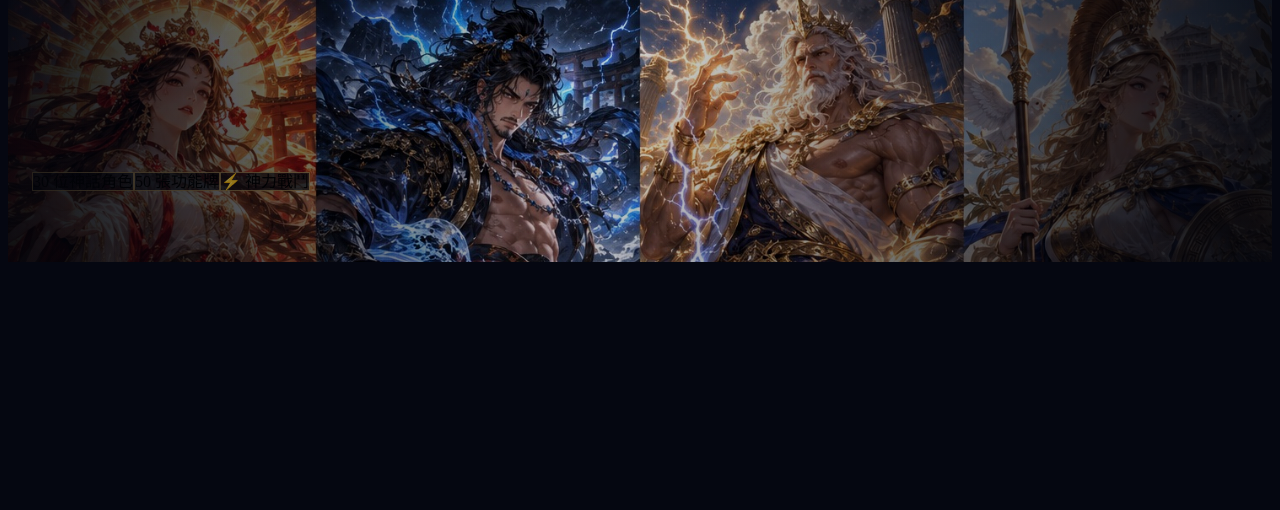
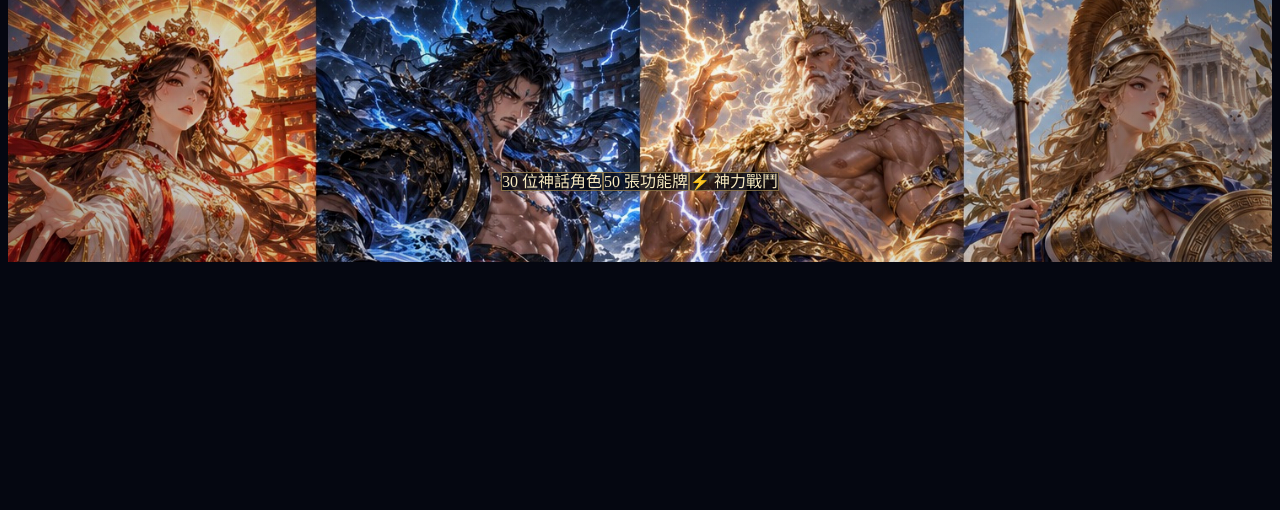
Before and after one commit to stockthelittleprince/mythic-clash, a plain HTML site: page index.html in a window 1280 px wide. Shown: the part 290-800 px from the top of the page. Drawn offline with Linux system fonts and the light colour scheme.

Commit message:
Update style.css

```diff
--- a/style.css
+++ b/style.css
@@ -43,3 +43,99 @@ body{font-family:MythicLocal,"Noto Serif TC","Microsoft JhengHei",serif;backgrou
 .portrait-fallback span{font-size:88px!important;}
 .portrait-fallback small{display:block;color:#d9b76c;position:absolute;bottom:18px;left:0;right:0;text-align:center;letter-spacing:.2em;}
 @media(max-width:900px){.v7-battle .battle-top{grid-template-columns:1fr!important}.v7-battle .vs{display:none!important}.v7-battle .fighter{height:290px!important}.v7-battle .hand{overflow-x:auto;justify-content:flex-start;flex-wrap:nowrap}.v7-battle .card{min-width:175px!important;}}
+/* ===== V7 VISUAL FIX ===== */
+body,
+.screen,
+.home,
+.draw-screen,
+.battle-screen {
+  color: #f6f0df !important;
+}
+
+/* 首頁圖片不要再被黑幕壓死 */
+.v7-home-art {
+  background:
+    linear-gradient(
+      90deg,
+      rgba(4,6,15,.18),
+      rgba(4,6,15,.02) 50%,
+      rgba(4,6,15,.20)
+    ),
+    url('assets/characters-collage.jpg') center/cover no-repeat !important;
+}
+
+/* 降低整體黑色遮罩 */
+.v7-shade {
+  background:
+    radial-gradient(
+      circle at 50% 42%,
+      transparent 0,
+      rgba(2,4,10,.04) 55%,
+      rgba(2,4,10,.25) 100%
+    ) !important;
+}
+
+/* 首頁內容 */
+.v7-home .home-content {
+  color: #f6f0df !important;
+  text-align: center;
+  margin: 0 auto;
+  background: radial-gradient(
+    ellipse,
+    rgba(7,9,20,.48),
+    transparent 72%
+  ) !important;
+}
+
+/* 標題 */
+.v7-home .brand h1 {
+  color: #fff5d7 !important;
+  text-shadow:
+    0 4px 24px #000,
+    0 0 38px #e7c36d88 !important;
+}
+
+/* 副標 */
+.v7-home .brand small {
+  color: #ead8a5 !important;
+  text-shadow: 0 2px 10px #000;
+}
+
+/* 說明文字 */
+.v7-home .subtitle {
+  color: #fff8e8 !important;
+  text-shadow:
+    0 2px 10px #000,
+    0 1px 3px #000 !important;
+}
+
+/* 三個功能標籤 */
+.v7-home .home-chips span {
+  color: #fff2c7 !important;
+  background: rgba(6,8,17,.72) !important;
+  border: 1px solid #d9b76c99 !important;
+  text-shadow: 0 1px 5px #000;
+}
+
+/* 開始遊戲按鈕 */
+.v7-home .cta-large {
+  color: #171108 !important;
+  background: linear-gradient(
+    145deg,
+    #8c6b2b,
+    #efd07a
+  ) !important;
+}
+
+/* 戰鬥卡牌文字 */
+.v7-battle .card {
+  color: #f6f0df !important;
+}
+
+.v7-battle .card h3 {
+  color: #f8dfa0 !important;
+}
+
+.v7-battle .card p {
+  color: #eee5d2 !important;
+}
```
